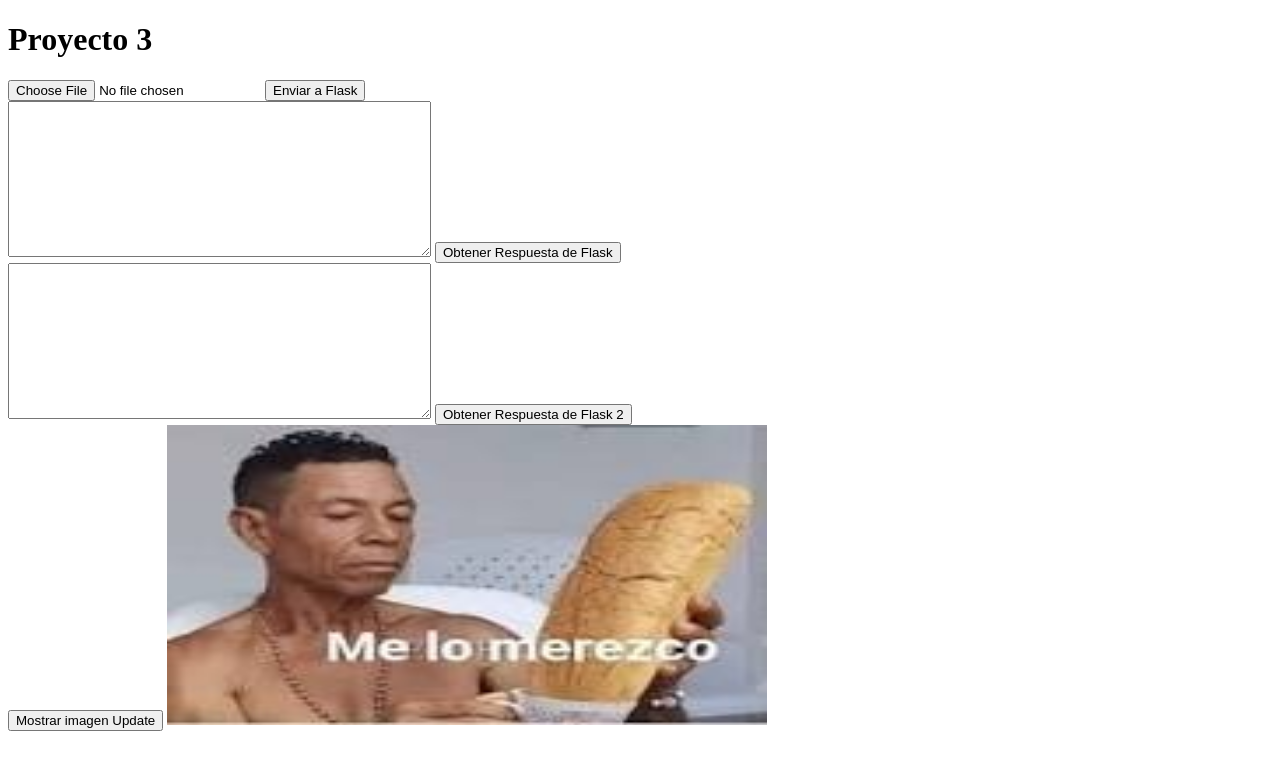
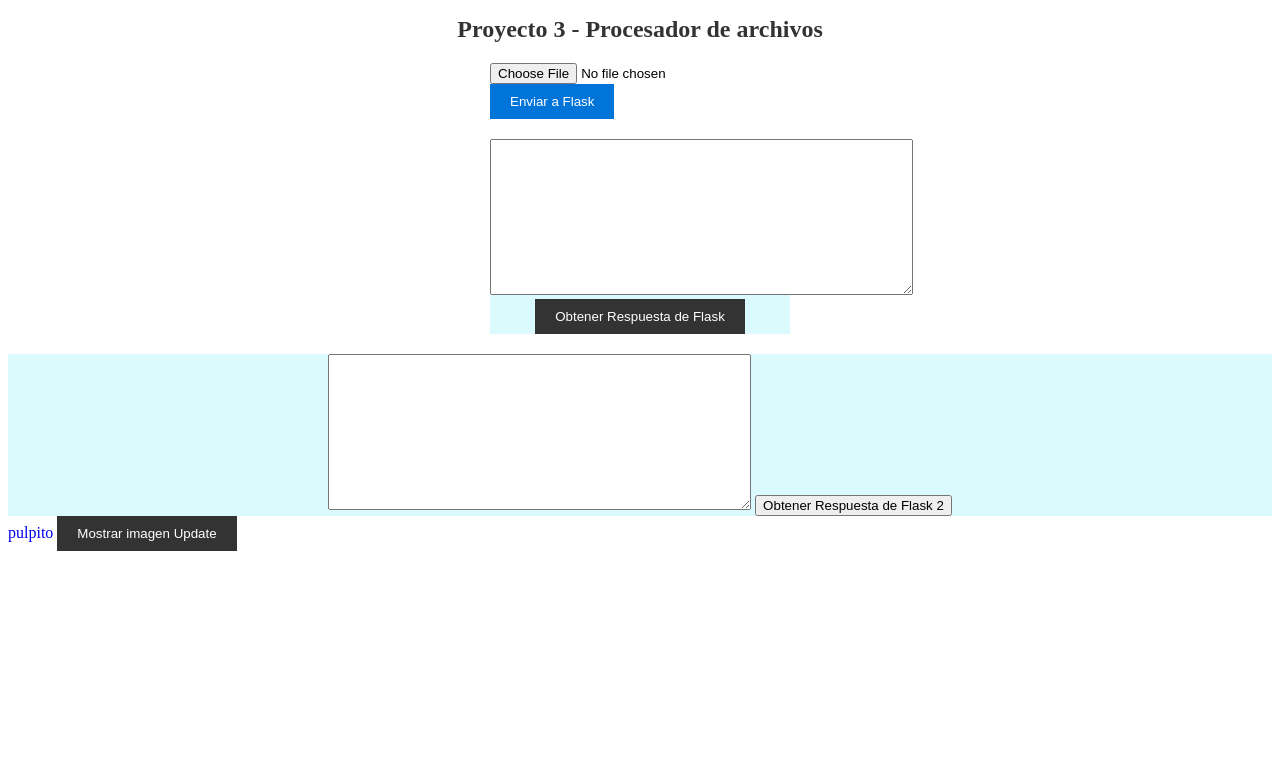
Before and after one commit to Luu-Chan/IPC2_Proyecto3_202001523, a Django app: page /myapp/myform/ in a window 1280 px wide. Shown: the top 770 px of the page. Run offline with Django 4.2, Linux system fonts and the light colour scheme.

Commit message:
Style.css and features

```diff
--- /dev/null
+++ b/mydjangoapp/myapp/static/style.css
@@ -0,0 +1,64 @@
+/* Estilo para el encabezado h1 */
+h1 {
+    color: #333; /* Color del texto */
+    font-size: 24px; /* Tamaño de fuente */
+    text-align: center; /* Alineación del texto */
+}
+
+/* Estilo para el formulario */
+#myForm {
+    margin: 20px auto; /* Margen superior e inferior, centrado en la página */
+    width: 300px; /* Ancho del formulario */
+}
+
+/* Estilo para el botón de envío */
+#submitButton {
+    background-color: #0074d9; /* Color de fondo del botón */
+    color: #fff; /* Color del texto */
+    border: none; /* Sin borde */
+    padding: 10px 20px; /* Relleno (padding) interior */
+    cursor: pointer; /* Cambiar el cursor al pasar el ratón */
+}
+
+/* Estilo para el contenedor de respuesta */
+#response {
+    margin: 20px auto; /* Margen superior e inferior, centrado en la página */
+    width: 300px; /* Ancho del contenedor */
+    text-align: center; /* Alineación del texto */
+}
+
+/* Estilo para el botón de obtención de respuesta */
+#getResponseButton {
+    background-color: #333; /* Color de fondo del botón */
+    color: #fff; /* Color del texto */
+    border: none; /* Sin borde */
+    padding: 10px 20px; /* Relleno (padding) interior */
+    cursor: pointer; /* Cambiar el cursor al pasar el ratón */
+}
+
+/* Estilo para el enlace */
+a {
+    text-decoration: none; /* Sin subrayado en el enlace */
+}
+
+/* Estilo para el botón de mostrar imagen */
+#mostrarImagenButton {
+    background-color: #333; /* Color de fondo del botón */
+    color: #fff; /* Color del texto */
+    border: none; /* Sin borde */
+    padding: 10px 20px; /* Relleno (padding) interior */
+    cursor: pointer; /* Cambiar el cursor al pasar el ratón */
+}
+
+/* Estilo para la imagen mostrada */
+#imagenMostrada {
+    display: none; /* Ocultar la imagen inicialmente */
+    margin: 20px auto; /* Margen superior e inferior, centrado en la página */
+    max-width: 100%; /* Ancho máximo de la imagen */
+    height: auto; /* Altura automática de la imagen */
+}
+
+div {
+    background-color: rgba(171, 243, 251, 0.423);
+    text-align: center;
+}
--- a/mydjangoapp/myapp/templates/myform.html
+++ b/mydjangoapp/myapp/templates/myform.html
@@ -2,10 +2,11 @@
 <!DOCTYPE html>
 <html>
 <head>
+    <link  rel="stylesheet" type="text/css" href="{% static 'style.css'%}">
     <title>Tecnologías Chapinas, S.A</title>
 </head>
 <body>
-    <h1>Proyecto 3</h1>
+    <h1>Proyecto 3 - Procesador de archivos</h1>
     <form method="POST" id="myForm" enctype="multipart/form-data">
         {% csrf_token %}
         <input type="file" id="fileInput" name="file" accept=".jpg, .png, .jpeg" />
@@ -21,9 +22,12 @@
         <textarea id="responseText2" rows="10" cols="50"></textarea>
         <button type="button" id="getResponseButton2">Obtener Respuesta de Flask 2</button>
     </div>
+    <a href="/myapp/pulpito">
+        pulpito
 
+    </a>
     <button type="button" id="mostrarImagenButton">Mostrar imagen Update</button>
-    <img src="{% static 'prueba.jpg' %}" id="imagenMostrada" width="600" height="300">
+    <img src="{% static 'hola_aux.png' %}" id="imagenMostrada" width="600" height="300">
 
     <script src="https://code.jquery.com/jquery-3.6.0.min.js"></script>
     <script>
--- a/mydjangoapp/myapp/urls.py
+++ b/mydjangoapp/myapp/urls.py
@@ -3,6 +3,7 @@ from . import views
 
 urlpatterns=[
   path('myform/',views.myform_view,name='myform'),
+  path('pulpito/',views.pulpito_view,name='pulpito'),
   path('get_response/',views.get_response_from_flask, name='get_response'),
   path('get_response2/',views.get_response_from_flask2, name='get_response')
 ]
--- a/mydjangoapp/myapp/views.py
+++ b/mydjangoapp/myapp/views.py
@@ -13,12 +13,9 @@ def myform_view(request):
             return JsonResponse({"message": "No se ha seleccionado un archivo."})
 
         try:
-            # Envía la solicitud al backend de Flask con el archivo adjunto
             files = {"file": (file.name, file.read())}
             response = requests.post('http://127.0.0.1:5000/upload_file', data={"data": data}, files=files)
             response.raise_for_status()
-
-            # Procesa la respuesta del backend de Flask
             response_data = response.json()
             return JsonResponse(response_data)
         except requests.exceptions.RequestException as e:
@@ -43,3 +40,7 @@ def get_response_from_flask2(request):
         return JsonResponse(response_data)
     except requests.exceptions.RequestException as e:
         return HttpResponse(str(e), status=500)
+
+def pulpito_view(request):
+
+    return render(request, 'pulpito.html')
```
Also changed, not shown: app.py (+7 -2 lines), mydjangoapp/myapp/templates/pulpito.html (added, +14 -0 lines), mydjangoapp/myapp/static/hola_aux.png (added), mydjangoapp/myapp/static/pulpo.png (added).
